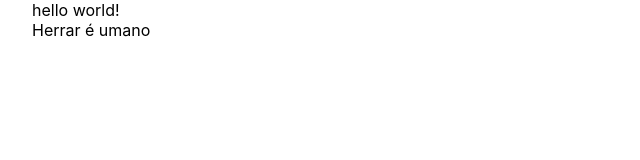
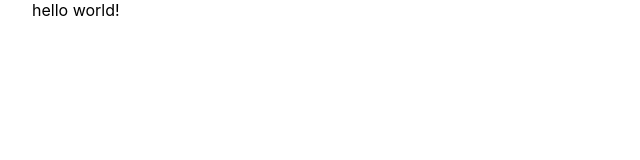
Before and after one commit to mamprim/desmotiv, a Next.js app: page / in a window 1280 px wide. Shown: the top 160 px of the page, without its empty margins (0-640 px from the left). Built offline with nearby package versions, Linux system fonts and the light colour scheme.

Commit message:
atualizado banco de dados3

```diff
--- a/pages/index.tsx
+++ b/pages/index.tsx
@@ -7,7 +7,6 @@ const Home: NextPage = () => {
   return (
     <div className={styles.container}>
       hello world! <br/>
-      Herrar é umano
     </div>
   )
 }
```
